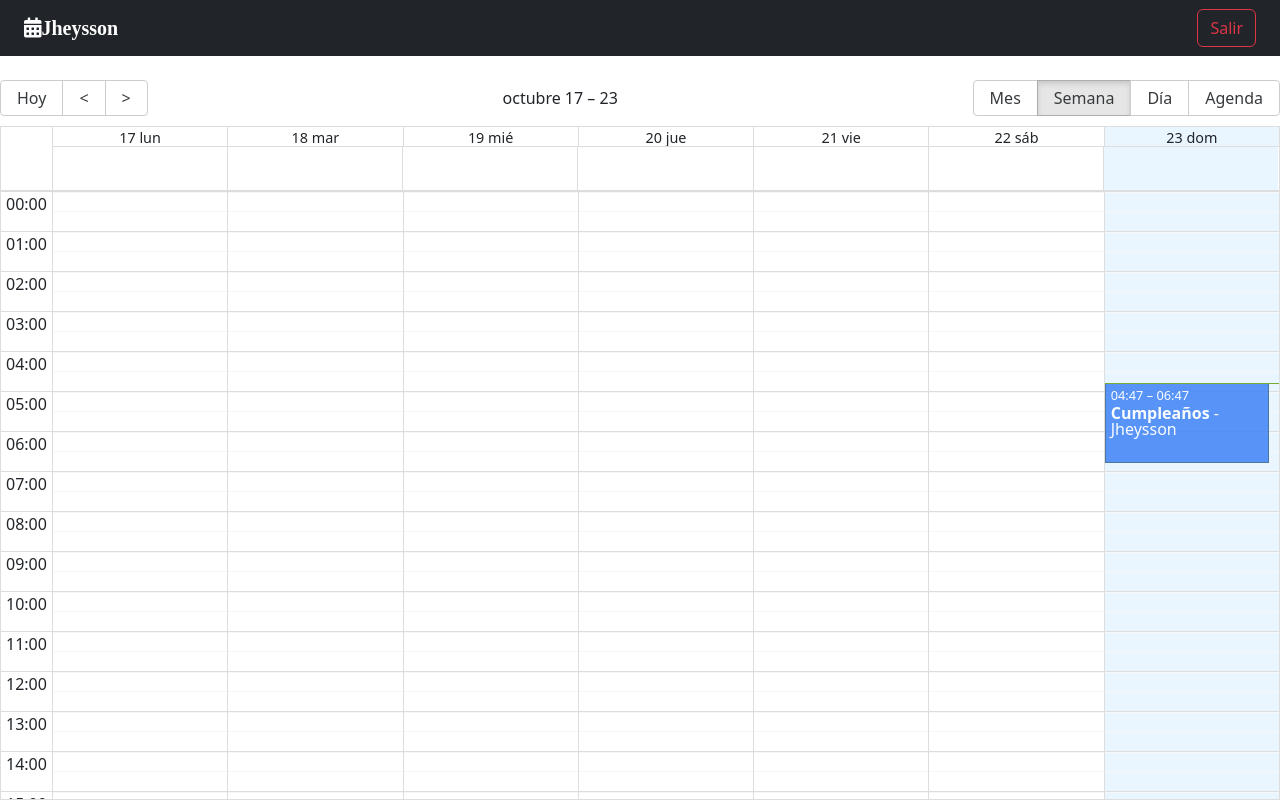
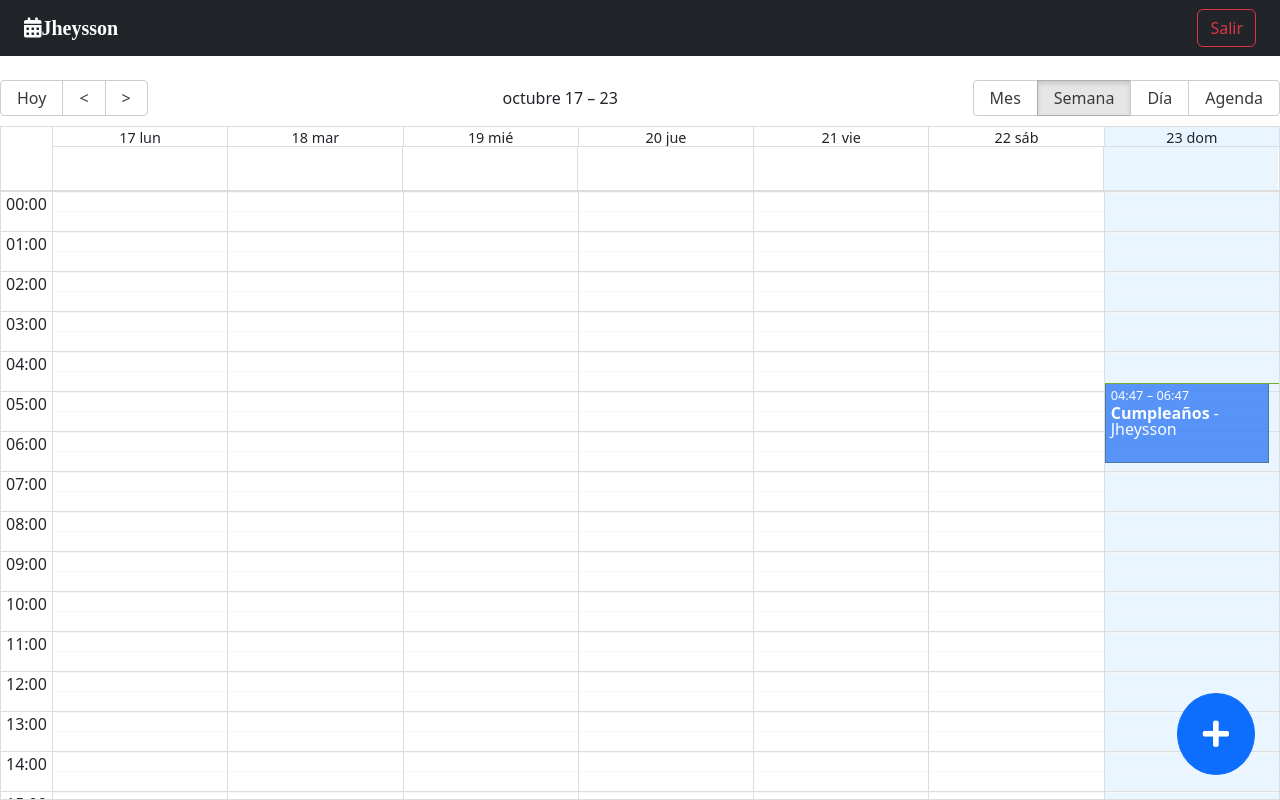
Before and after one commit to GEVS2021/calendar, a React (Vite) app: page / in a window 1280 px wide. Built offline with nearby package versions, Linux system fonts and the light colour scheme; some icons are missing.

Commit message:
Video 358

```diff
--- /dev/null
+++ b/src/calendar/components/FabAddNew.jsx
@@ -0,0 +1,30 @@
+import { addHours } from 'date-fns'
+import React from 'react'
+import { useCalendarStore, useUiStore } from '../../hooks'
+
+export const FabAddNew = () => {
+
+  const { openDateModal } = useUiStore()
+  const { setActiveEvent } = useCalendarStore()
+
+  const handleClickNew = () => {
+    setActiveEvent({
+      title: '',
+      user: {
+        _id: '123',
+        name: 'Jheysson'
+      },
+      notes:'',
+      start: new Date(),
+      end: addHours(new Date(), 2),
+    })
+    openDateModal()
+  }
+  return (
+    <button
+      className="btn btn-primary fab"
+      onClick={handleClickNew}>
+        <i className="fas fa-plus"></i>
+    </button>
+  )
+}
--- a/src/calendar/index.js
+++ b/src/calendar/index.js
@@ -4,3 +4,4 @@
 export * from "./components/CalendarEvent"
 
 export * from "./components/CalendarModal"
+export * from "./components/FabAddNew"
--- a/src/calendar/pages/CalendarPage.jsx
+++ b/src/calendar/pages/CalendarPage.jsx
@@ -1,5 +1,5 @@
 import React, { useState } from 'react'
-import { Navbar, CalendarEvent, CalendarModal } from '../'
+import { Navbar, CalendarEvent, CalendarModal, FabAddNew } from '../'
 import { Calendar} from 'react-big-calendar'
 import 'react-big-calendar/lib/css/react-big-calendar.css'
 
@@ -62,6 +62,7 @@
         onView={onViewChanged}
       />
       <CalendarModal />
+      <FabAddNew />
     </>
   )
 }
--- a/src/hooks/useCalendarStore.js
+++ b/src/hooks/useCalendarStore.js
@@ -1,5 +1,6 @@
 import { useDispatch, useSelector } from "react-redux"
-import { onSetActiveEvent } from "../store"
+import { onSetActiveEvent } from "../store/calendar/calendarSlice"
+
 
 export const useCalendarStore = () => {
 
@@ -7,6 +8,7 @@
   const { events, activeEvent } = useSelector(state => state.calendar)
 
   const setActiveEvent = (calendarEvent) => {
+    console.log('calendarEvent', calendarEvent)
     dispatch(onSetActiveEvent(calendarEvent))
   }
   return {
@@ -15,6 +17,6 @@
     events,
 
     //*Methods
-    setActiveEvent
+    setActiveEvent,
   }
 }
--- a/src/store/calendar/calendarSlice.js
+++ b/src/store/calendar/calendarSlice.js
@@ -21,8 +21,9 @@
     ],
     activeEvent: null
   },
-  reducer: {
-    onSetActiveEvent:  (state, {payload}) =>  {
+  reducers: {
+    onSetActiveEvent (state, {payload}) {
+      console.log('payload', payload)
       state.activeEvent = payload
     }
   }
--- a/src/styles.css
+++ b/src/styles.css
@@ -38,3 +38,12 @@
   outline: none;
   padding: 10px;
 }
+
+.fab {
+  border-radius: 100%;
+  bottom: 25px;
+  font-size: 30px;
+  padding: 25px;
+  position: fixed;
+  right: 25px;
+}
```
